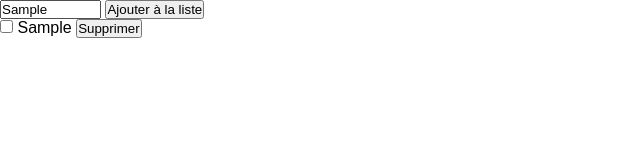
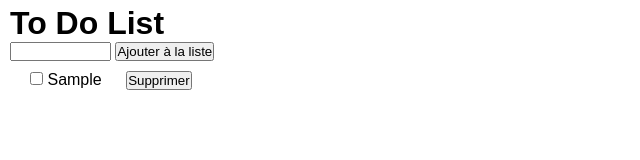
Before and after one commit to espagnetamandine/projet_moderne_cpp, a plain HTML site: page TP3/index.html in a window 1280 px wide. Both pictures are taken after typing "Sample" into the empty fields and a click on the button "Ajouter à la liste". Shown: the whole page, without its empty margins (0-640 px from the left). Drawn offline with Linux system fonts and the light colour scheme.

Commit message:
modified:   TP3/general.css 	modified:   TP3/index.html 	modified:   TP3/script.js

```diff
--- a/TP3/general.css
+++ b/TP3/general.css
@@ -20,3 +20,19 @@ body {
   font-size: 1em;
   overflow-x: hidden;
 }
+
+main {
+  margin: 5px 10px;
+}
+
+ul {
+  margin: 10px 20px;
+}
+
+li {
+  list-style: none;
+}
+
+li button {
+  margin-left: 20px;
+}
--- a/TP3/index.html
+++ b/TP3/index.html
@@ -12,14 +12,15 @@
 
 <body>
     <main>
+        <h1>To Do List</h1>
         <article>
             <input type="text" id="newtodo" name="newtodo" required minlength="4" maxlength="50" size="10" />
             <button id="buttonToAdd">Ajouter à la liste</button>
         </article>
 
-        <section id="listToDo">
+        <ul id="listToDo">
 
-        </section>
+        </ul>
     </main>
 </body>
 
--- a/TP3/script.js
+++ b/TP3/script.js
@@ -10,28 +10,23 @@ if (myButton) {
 }
 
 function addElement() {
-  let myNewToDo = document.getElementById("newtodo").value;
+  let myNewToDo = document.getElementById("newtodo");
 
-  if (myNewToDo != "") {
-    console.log(myNewToDo);
-    console.log(numberToDo);
+  if (myNewToDo.value != "") {
     numberToDo++;
 
-    const newToDo = document.createElement("div");
+    const newToDo = document.createElement("li");
     newToDo.classList.add("element");
     newToDo.innerHTML =
       `
-    <input type="checkbox" id=="todo` +
-      numberToDo +
-      `" name=="todo` +
+    <input type="checkbox" name="todo` +
       numberToDo +
       `" />
     <label for="todo` +
       numberToDo +
       `">` +
-      myNewToDo +
+      myNewToDo.value +
       `</label>
-
     `;
 
     deleteButton = document.createElement("button");
@@ -41,15 +36,15 @@ function addElement() {
     newToDo.appendChild(deleteButton);
     myList.appendChild(newToDo);
 
-    deleteButton.addEventListener("click", function (e) {
-      const divToDelete = this.parentNode;
-      divToDelete.remove();
-    });
+    deleteButton.addEventListener("click", deleteElement);
+
+    myNewToDo.value = "";
   } else {
+    alert("Il n'y a pas de texte");
   }
 }
 
-function deleteElement(element) {
-  const divToDelete = element.parentNode;
+function deleteElement() {
+  const divToDelete = this.parentNode;
   divToDelete.remove();
 }
```
